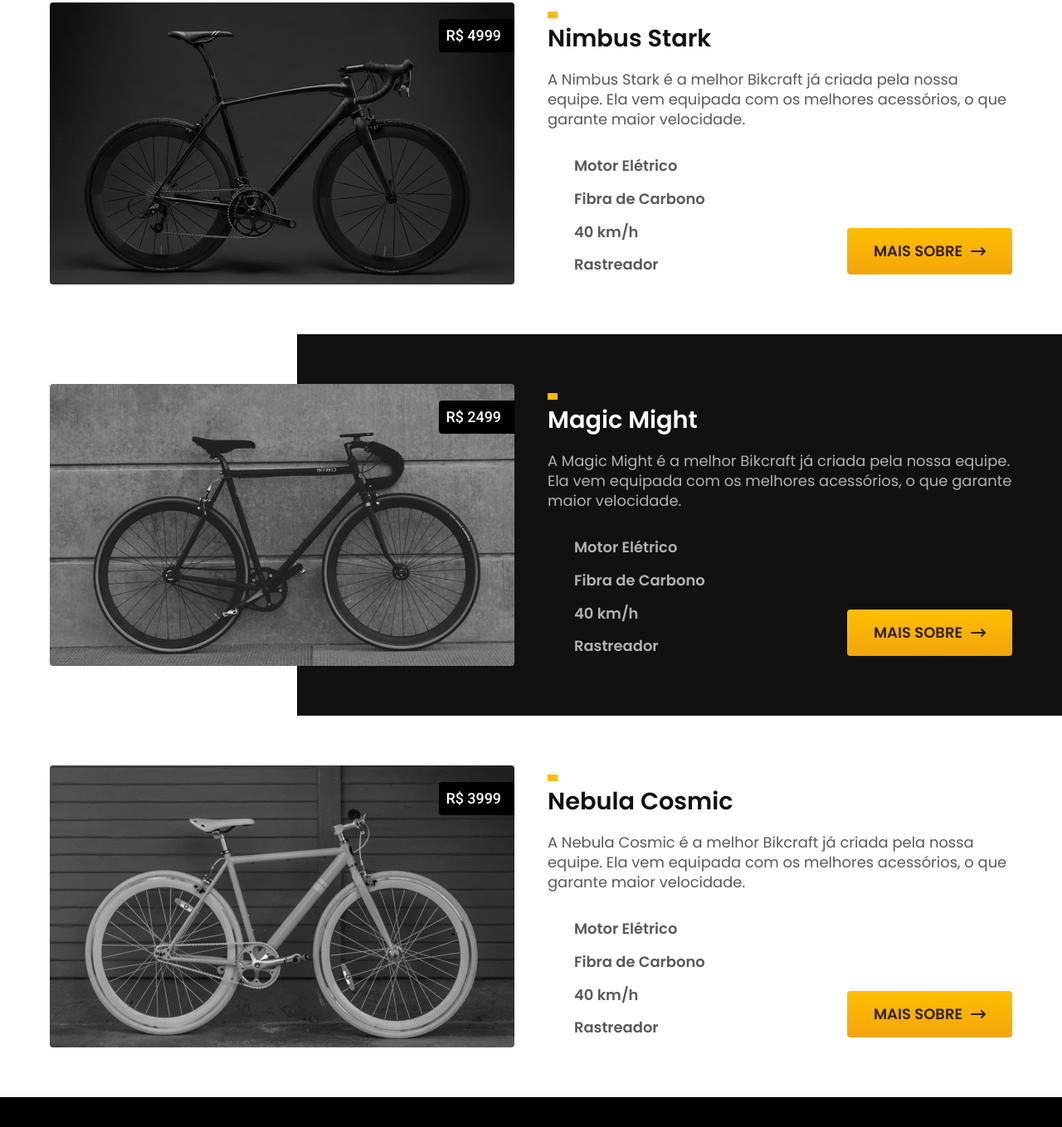
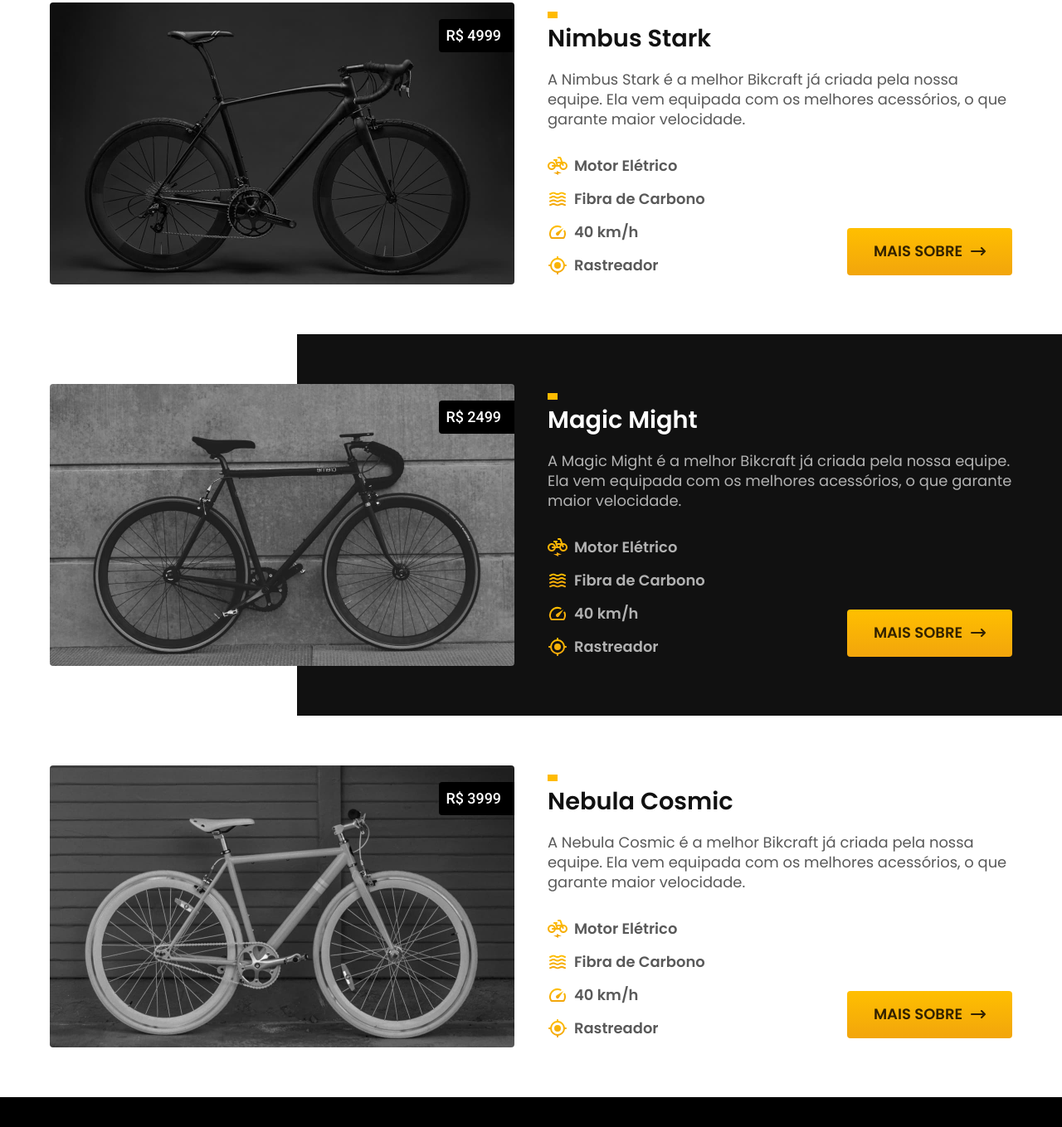
Before and after one commit to lucamacedos/Bikcraft, a plain HTML site: page bicicletas.html in a window 1280 px wide. Shown: the part 381-1740 px from the top of the page at 83% size. Drawn offline with Linux system fonts and the light colour scheme; the site is published under a folder, as on GitHub Pages, so addresses that start at the root find nothing.

Commit message:
fixing icons

```diff
--- a/bicicletas.html
+++ b/bicicletas.html
@@ -48,19 +48,19 @@
           <p class="font-1-m cor-c8">A Nimbus Stark é a melhor Bikcraft já criada pela nossa equipe. Ela vem equipada com os melhores acessórios, o que garante maior velocidade.</p>
           <ul class="font-1-m-b cor-c8">
             <li>
-              <img src="/img/icones/eletrica.svg" alt="">
+              <img src="./img/icones/eletrica.svg" alt="">
               <h4>Motor Elétrico</h4>
             </li>
             <li>
-              <img src="/img/icones/carbono.svg" alt="">
+              <img src="./img/icones/carbono.svg" alt="">
               <h4>Fibra de Carbono</h4>
             </li>
             <li>
-              <img src="/img/icones/velocidade.svg" alt="">
+              <img src="./img/icones/velocidade.svg" alt="">
               <h4>40 km/h</h4>
             </li>
             <li>
-              <img src="/img/icones/rastreador.svg" alt="">
+              <img src="./img/icones/rastreador.svg" alt="">
               <h4>Rastreador</h4>
             </li>
           </ul>
@@ -80,19 +80,19 @@
           <p class="font-1-m cor-c5">A Magic Might é a melhor Bikcraft já criada pela nossa equipe. Ela vem equipada com os melhores acessórios, o que garante maior velocidade.</p>
           <ul class="font-1-m-b cor-c5">
             <li>
-              <img src="/img/icones/eletrica.svg" alt="">
+              <img src="./img/icones/eletrica.svg" alt="">
               <h4>Motor Elétrico</h4>
             </li>
             <li>
-              <img src="/img/icones/carbono.svg" alt="">
+              <img src="./img/icones/carbono.svg" alt="">
               <h4>Fibra de Carbono</h4>
             </li>
             <li>
-              <img src="/img/icones/velocidade.svg" alt="">
+              <img src="./img/icones/velocidade.svg" alt="">
               <h4>40 km/h</h4>
             </li>
             <li>
-              <img src="/img/icones/rastreador.svg" alt="">
+              <img src="./img/icones/rastreador.svg" alt="">
               <h4>Rastreador</h4>
             </li>
           </ul>
@@ -112,19 +112,19 @@
           <p class="font-1-m cor-c8">A Nebula Cosmic é a melhor Bikcraft já criada pela nossa equipe. Ela vem equipada com os melhores acessórios, o que garante maior velocidade.</p>
           <ul class="font-1-m-b cor-c8">
             <li>
-              <img src="/img/icones/eletrica.svg" alt="">
+              <img src="./img/icones/eletrica.svg" alt="">
               <h4>Motor Elétrico</h4>
             </li>
             <li>
-              <img src="/img/icones/carbono.svg" alt="">
+              <img src="./img/icones/carbono.svg" alt="">
               <h4>Fibra de Carbono</h4>
             </li>
             <li>
-              <img src="/img/icones/velocidade.svg" alt="">
+              <img src="./img/icones/velocidade.svg" alt="">
               <h4>40 km/h</h4>
             </li>
             <li>
-              <img src="/img/icones/rastreador.svg" alt="">
+              <img src="./img/icones/rastreador.svg" alt="">
               <h4>Rastreador</h4>
             </li>
           </ul>
```
